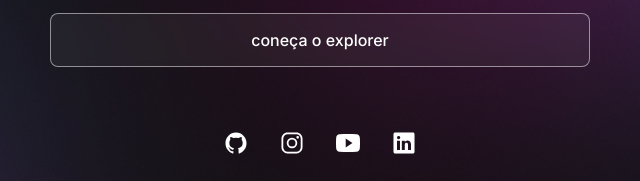
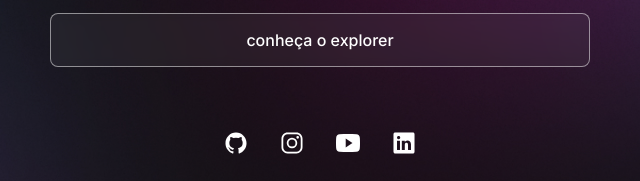
Before and after one commit to luka3129/projeto, a plain HTML site: page index.html in a window 1280 px wide. Shown: the part 504-685 px from the top of the page, 320-960 px from the left. Drawn offline with nearby package versions, Linux system fonts and the light colour scheme.

Commit message:
correction erros

```diff
--- a/index.html
+++ b/index.html
@@ -36,7 +36,7 @@
           <a href="#" target="_blank">baixar meu e-book</a>
         </li>
         <li>
-          <a href="#" target="_blank">coneça o explorer</a>
+          <a href="#" target="_blank">conheça o explorer</a>
         </li>
       </ul>
 
```
